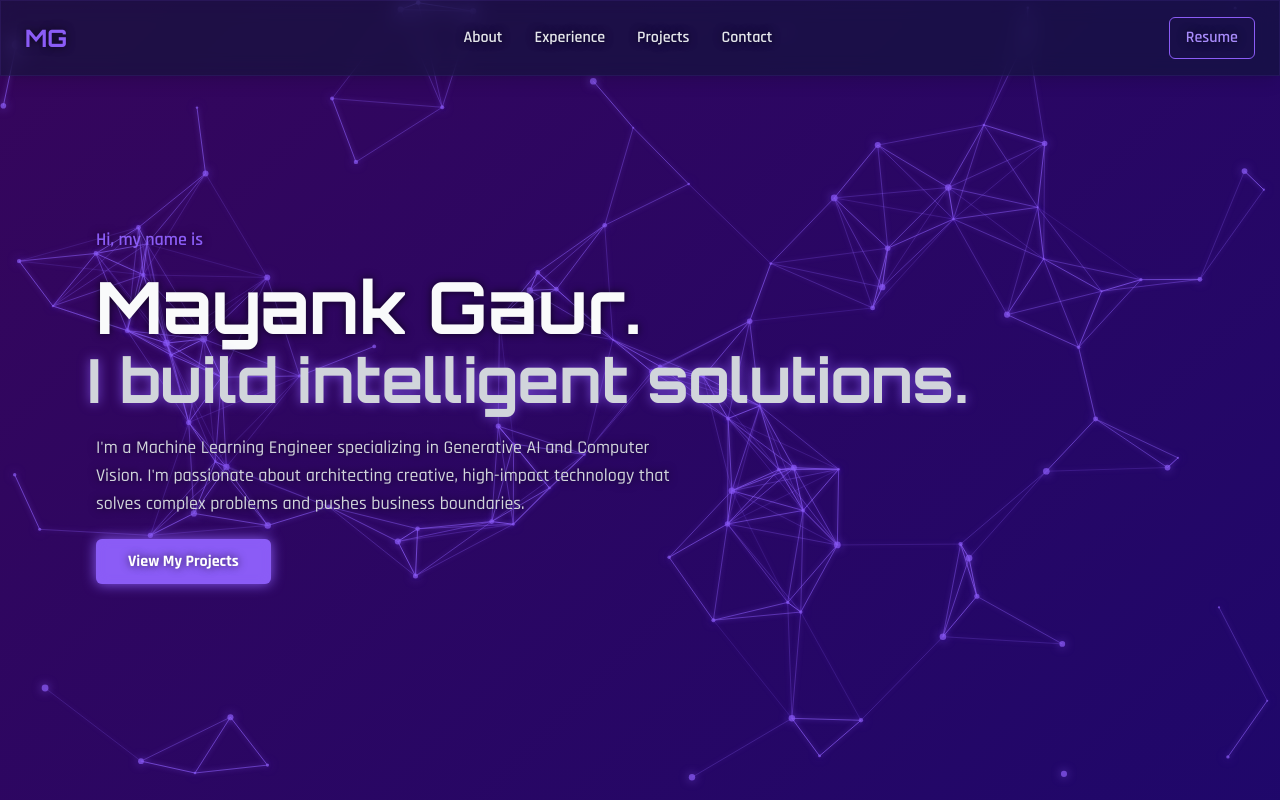
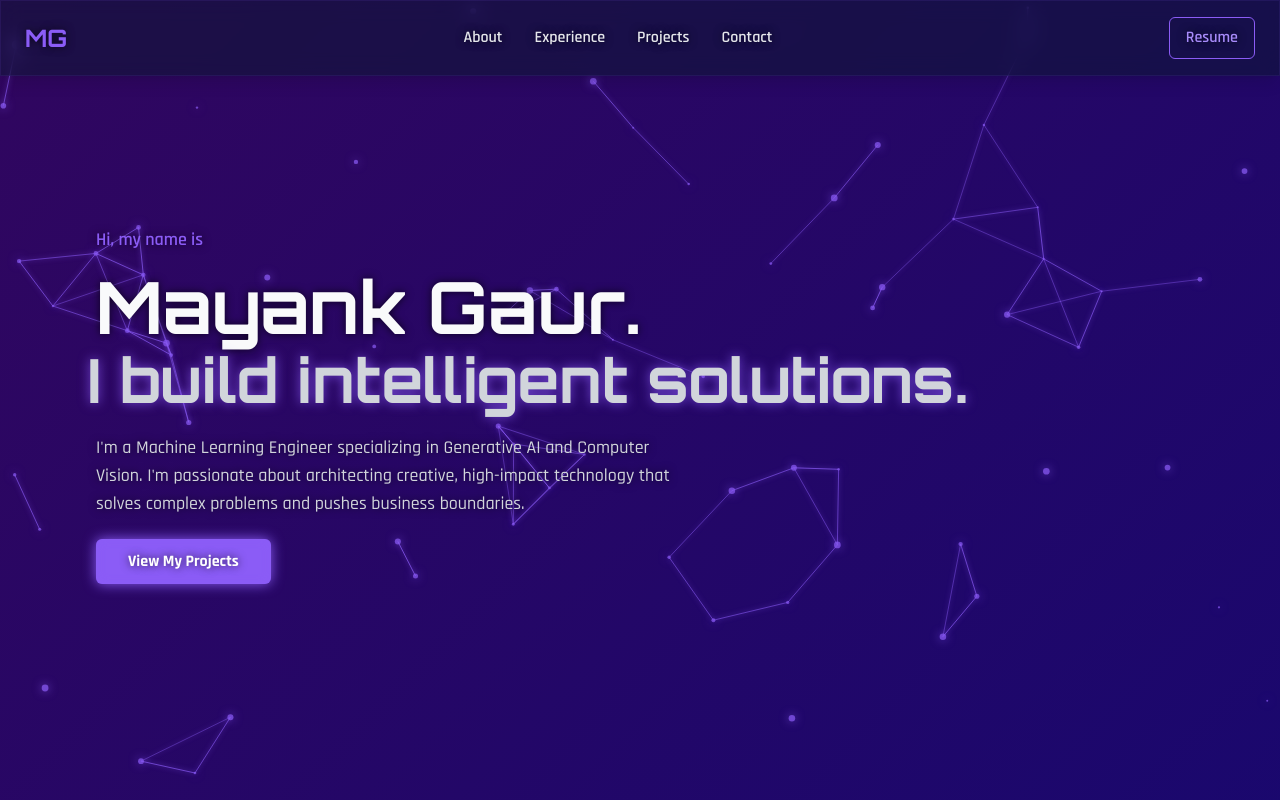
Before and after one commit to Mayank-gaur/Portfolio, a plain HTML site: page index.html in a window 1280 px wide. Shown: the top 800 px of the page. Drawn offline with nearby package versions, Linux system fonts and the light colour scheme; animation ran at ten frames a second.

Commit message:
Update index.html

```diff
--- a/index.html
+++ b/index.html
@@ -17,7 +17,7 @@
         body {
             background: linear-gradient(-45deg, #020024, #090979, #4a044e, #8b5cf6);
             background-size: 400% 400%;
-            animation: gradient-animation 20s ease infinite;
+            animation: gradient-animation 15s ease infinite; /* Faster animation */
             color: #E5E7EB; /* Gray 200 */
             font-family: 'Rajdhani', sans-serif;
             font-weight: 500;
@@ -318,7 +318,7 @@
             mouse.x = event.x;
             mouse.y = event.y;
             // Create a burst of sparkles on move
-            for (let i = 0; i < 5; i++) {
+            for (let i = 0; i < 2; i++) { // OPTIMIZATION: Reduced sparkle count
                 sparklesArray.push(new Sparkle(mouse.x, mouse.y));
             }
         });
@@ -383,7 +383,7 @@
             update() {
                 this.x += this.speedX;
                 this.y += this.speedY;
-                this.life -= 1.5;
+                this.life -= 2.5; // OPTIMIZATION: Faster fade
                 if (this.life < 0) this.life = 0;
                 this.opacity = this.life / 100;
             }
@@ -401,7 +401,8 @@
         function init() {
             particlesArray = [];
             sparklesArray = [];
-            let numberOfParticles = (canvas.height * canvas.width) / 9000;
+            // OPTIMIZATION: Reduced particle count
+            let numberOfParticles = (canvas.height * canvas.width) / 15000;
             for (let i = 0; i < numberOfParticles; i++) {
                 let size = (Math.random() * 2.5) + 1;
                 let x = (Math.random() * ((innerWidth - size * 2) - (size * 2)) + size * 2);
@@ -419,7 +420,8 @@
                 for (let b = a; b < particlesArray.length; b++) {
                     let distance = ((particlesArray[a].x - particlesArray[b].x) * (particlesArray[a].x - particlesArray[b].x))
                         + ((particlesArray[a].y - particlesArray[b].y) * (particlesArray[a].y - particlesArray[b].y));
-                    if (distance < (canvas.width/8) * (canvas.height/8)) {
+                    // OPTIMIZATION: Reduced connection distance
+                    if (distance < (canvas.width/10) * (canvas.height/10)) {
                         opacityValue = 1 - (distance/20000);
                         ctx.strokeStyle = `rgba(139, 92, 246, ${opacityValue * 0.8})`;
                         ctx.shadowColor = 'rgba(139, 92, 246, 1)';
```
